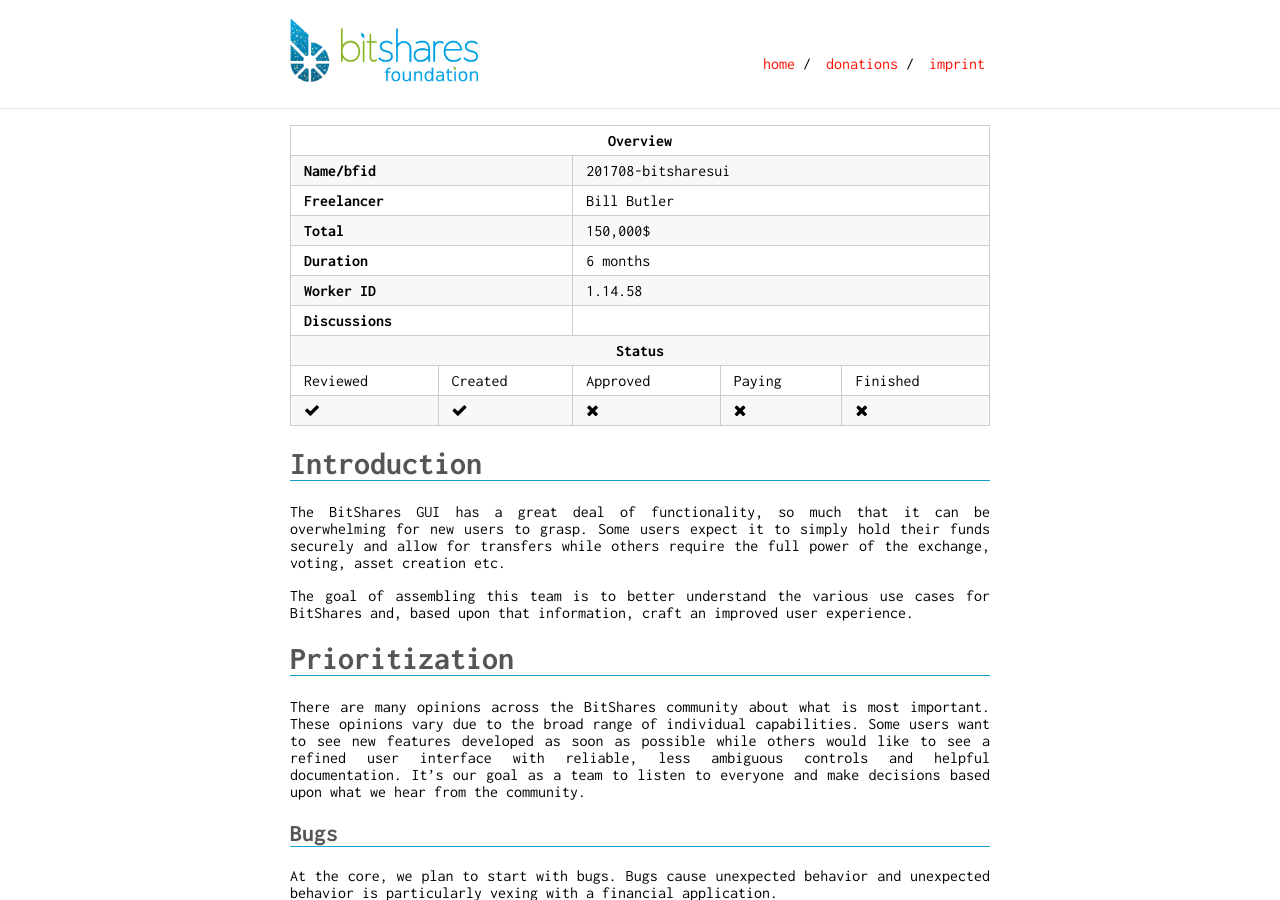
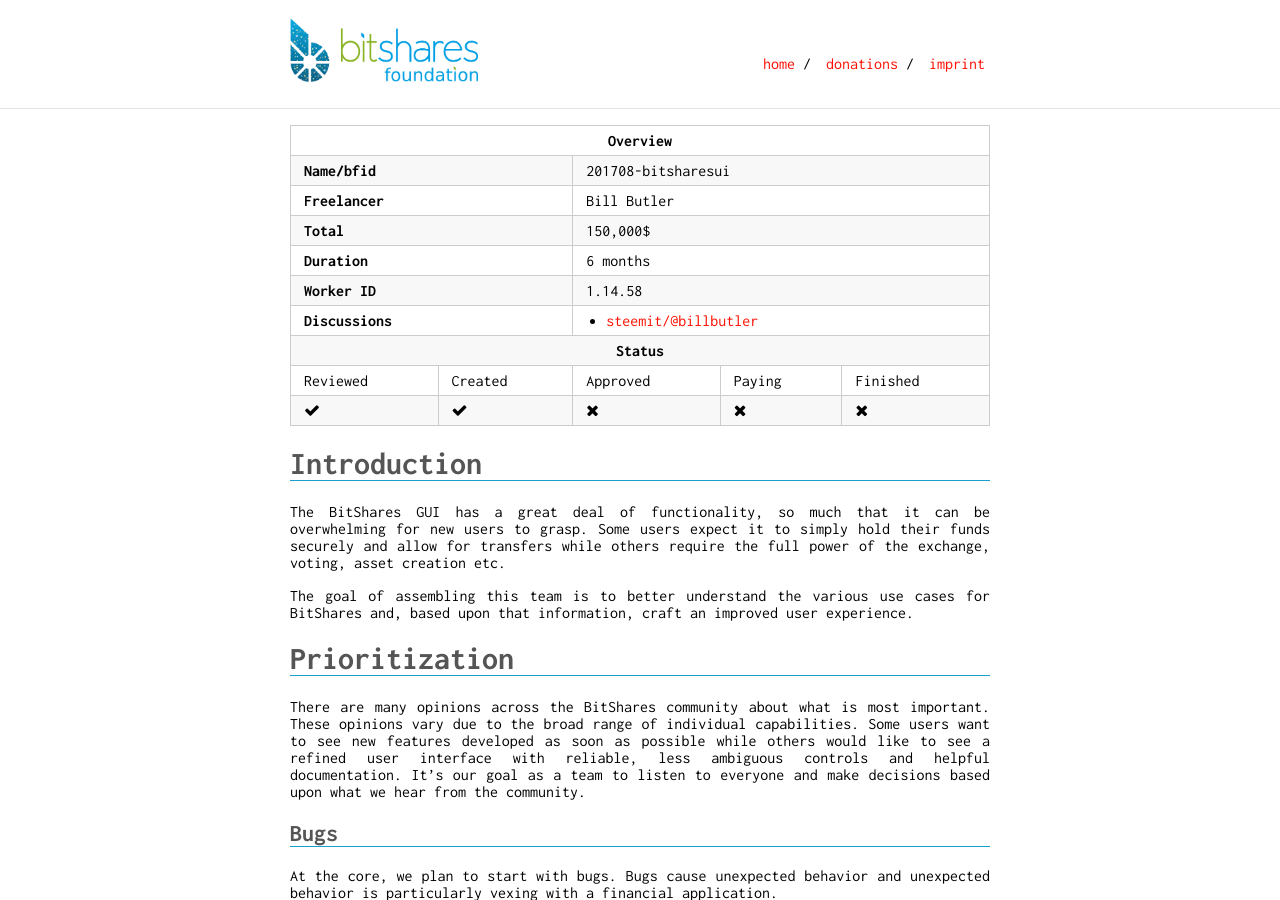
Before and after one commit to thehapax/bitshares.foundation, a Jekyll site: the page built from _workers/2017-08-bill-butler.md, in a window 1280 px wide and 900 px high. Built offline with Jekyll 4.4.1, drawn with Linux system fonts in a browser that asks for light colours.

Commit message:
[worker] discussion for bill's worker

```diff
--- a/_workers/2017-08-bill-butler.md
+++ b/_workers/2017-08-bill-butler.md
@@ -14,6 +14,8 @@ status:
   worker-paying: False
   worker-finished: False
 discussions:
+ - name: steemit/@billbutler
+   url: https://steemit.com/bitshares/@billbutler/bitsharesui-worker-proposal-1-14-58
 payments:
 price: 150,000$
 duration: 6 months
```
